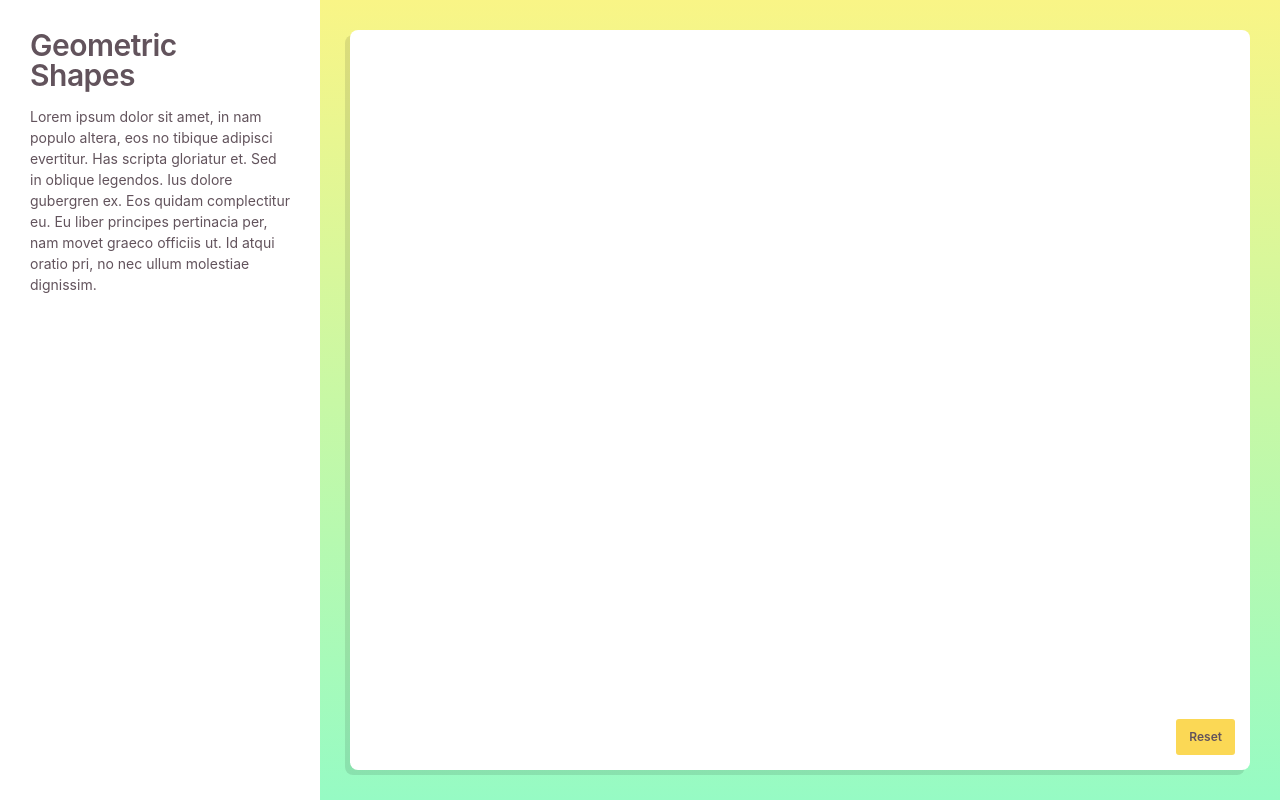
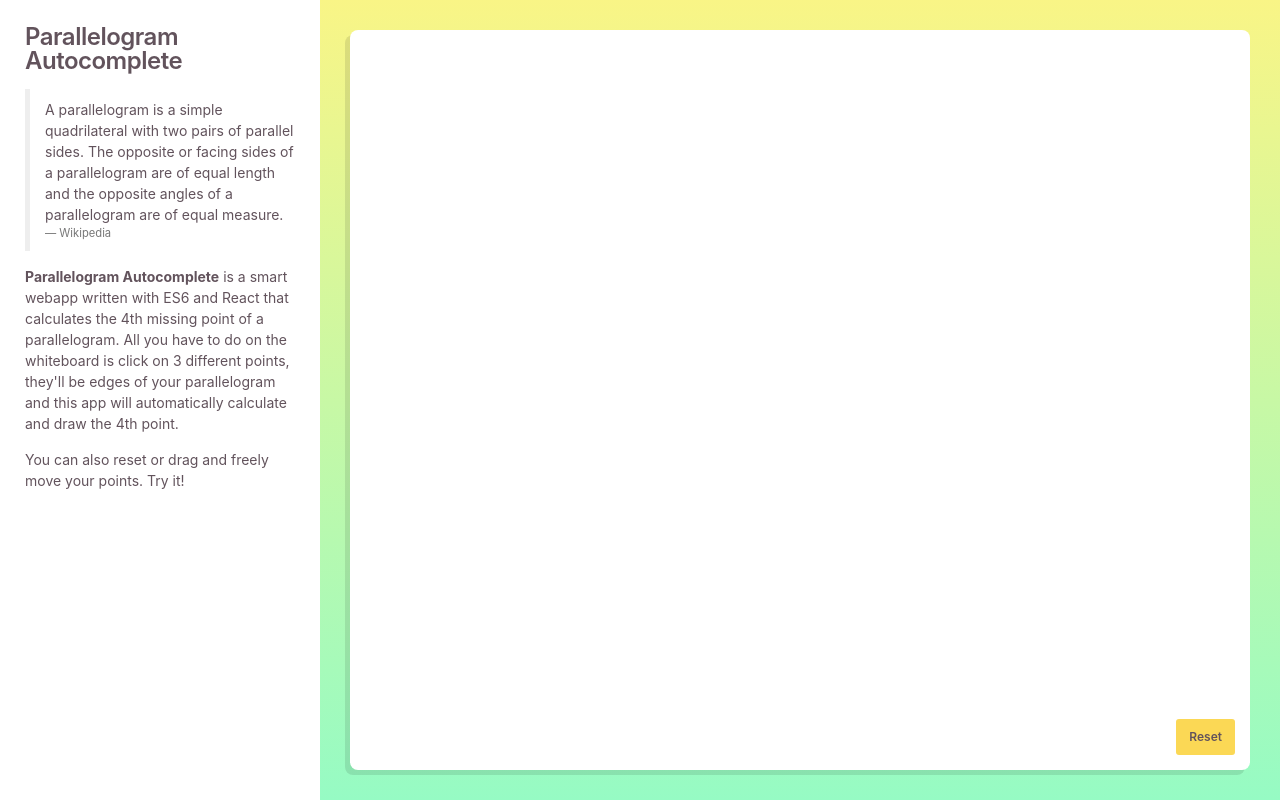
Before and after one commit to PedroFelipe/react-geometrical-shapes, a React (Create React App) app: page / in a window 1280 px wide. Built offline with nearby package versions, Linux system fonts and the light colour scheme.

Commit message:
Add resize listener; Update about section

```diff
--- a/public/index.html
+++ b/public/index.html
@@ -8,7 +8,7 @@
     <link rel="manifest" href="%PUBLIC_URL%/manifest.json">
     <link rel="shortcut icon" href="%PUBLIC_URL%/favicon.ico">
 
-    <title>Geometrical Shapes</title>
+    <title>Parallelogram Autocomplete</title>
   </head>
   <body>
     <noscript>
--- a/src/components/board/Board.js
+++ b/src/components/board/Board.js
@@ -7,8 +7,8 @@ import Calculate from '../../presenters/Calculate'
 
 import './Board.css'
 
-const RED = '#E75058'
-const BLUE = '#233D7F'
+const RED = '#FF3735'
+const BLUE = '#0446EA'
 const YELLOW = '#FBD855'
 
 class Board extends Component {
@@ -25,17 +25,11 @@ class Board extends Component {
   }
 
   componentDidMount() {
-    const board = document.querySelector('.board-area')
-    const boardConfiguration = board.getBoundingClientRect()
+    window.addEventListener('resize', this.updateDimensions())
+  }
 
-    this.setState({
-      config: {
-        width: boardConfiguration.width,
-        height: boardConfiguration.height,
-        top: boardConfiguration.top,
-        left: boardConfiguration.left,
-      }
-    })
+  componentWillUnmount() {
+    window.removeEventListener('resize', this.updateDimensions())
   }
 
   componentDidUpdate() {
@@ -50,6 +44,20 @@ class Board extends Component {
 
       this.setState({ points: fourthPoint, center, edges, radius })
     }
+  }
+
+  updateDimensions() {
+    const board = document.querySelector('.board-area')
+    const boardConfiguration = board.getBoundingClientRect()
+
+    this.setState({
+      config: {
+        width: boardConfiguration.width,
+        height: boardConfiguration.height,
+        top: boardConfiguration.top,
+        left: boardConfiguration.left,
+      }
+    })
   }
 
   checkPosition(points, x, y) {
--- a/src/containers/app/App.js
+++ b/src/containers/app/App.js
@@ -13,10 +13,19 @@ class App extends Component {
           <Row>
             <Col xs={12} sm={5} md={3} className="app-column">
               <div className="app-side">
-                <h2 className="app-title">Geometric Shapes</h2>
+                <h3 className="app-title">Parallelogram Autocomplete</h3>
+
+                <blockquote className="app-blockquote">
+                  A parallelogram is a simple quadrilateral with two pairs of parallel sides. The opposite or facing sides of a parallelogram are of equal length and the opposite angles of a parallelogram are of equal measure.
+                  <footer>Wikipedia</footer>
+                </blockquote>
 
                 <p className="app-content">
-                  Lorem ipsum dolor sit amet, in nam populo altera, eos no tibique adipisci evertitur. Has scripta gloriatur et. Sed in oblique legendos. Ius dolore gubergren ex. Eos quidam complectitur eu. Eu liber principes pertinacia per, nam movet graeco officiis ut. Id atqui oratio pri, no nec ullum molestiae dignissim.
+                  <b>Parallelogram Autocomplete</b> is a smart webapp written with ES6 and React that calculates the 4th missing point of a parallelogram. All you have to do on the whiteboard is click on 3 different points, they'll be edges of your parallelogram and this app will automatically calculate and draw the 4th point.
+                </p>
+
+                <p className="app-content">
+                  You can also reset or drag and freely move your points. Try it!
                 </p>
               </div>
             </Col>
--- a/src/containers/app/App.scss
+++ b/src/containers/app/App.scss
@@ -9,22 +9,34 @@
   }
 
   &-side {
-    padding: 30px;
+    padding: 1.5625rem;
     height: calc(100vh);
     background-color: $white;
+
+    @media (max-width: 767px) {
+      padding: 0.9375rem;
+      height: auto;
+    }
   }
 
   &-title {
-    margin: 0 1.5625rem 1rem 0;
+    margin: 0 0 1rem 0;
     font-weight: 600;
     letter-spacing: -0.5px;
     line-height: 1;
     color: $brown;
   }
 
-  &-content {
-    font-size: 14px;
+  &-content,
+  &-blockquote {
+    margin-bottom: 0.9375rem;
+    font-size: 0.875rem;
     line-height: 1.5;
     color: $brown;
   }
+
+  &-blockquote {
+    padding: 0.625rem 0 0.625rem 0.9375rem;
+    font-size: 0.875rem;
+  }
 }
```
